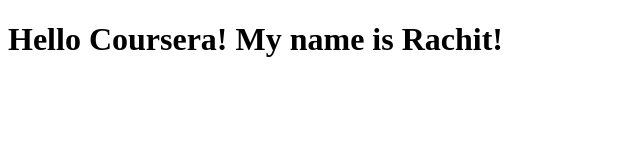
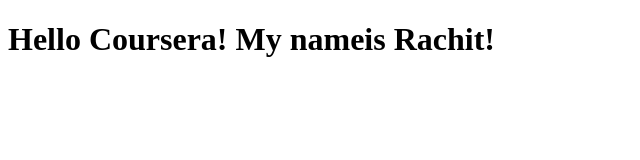
Before and after one commit to rachitgarg99/coursera_test, a plain HTML site: page test1/index.html in a window 1280 px wide. Shown: the whole page, without its empty margins (0-640 px from the left). Drawn offline with Linux system fonts and the light colour scheme.

Commit message:
Small addition to our page content12

```diff
--- a/test1/index.html
+++ b/test1/index.html
@@ -4,6 +4,6 @@
 	<title>Hello coursera!</title>
 </head>
 <body>
-<h1>Hello Coursera! My name is Rachit! </h1>
+<h1>Hello Coursera! My nameis Rachit! </h1>
 </body>
 </html>
```
